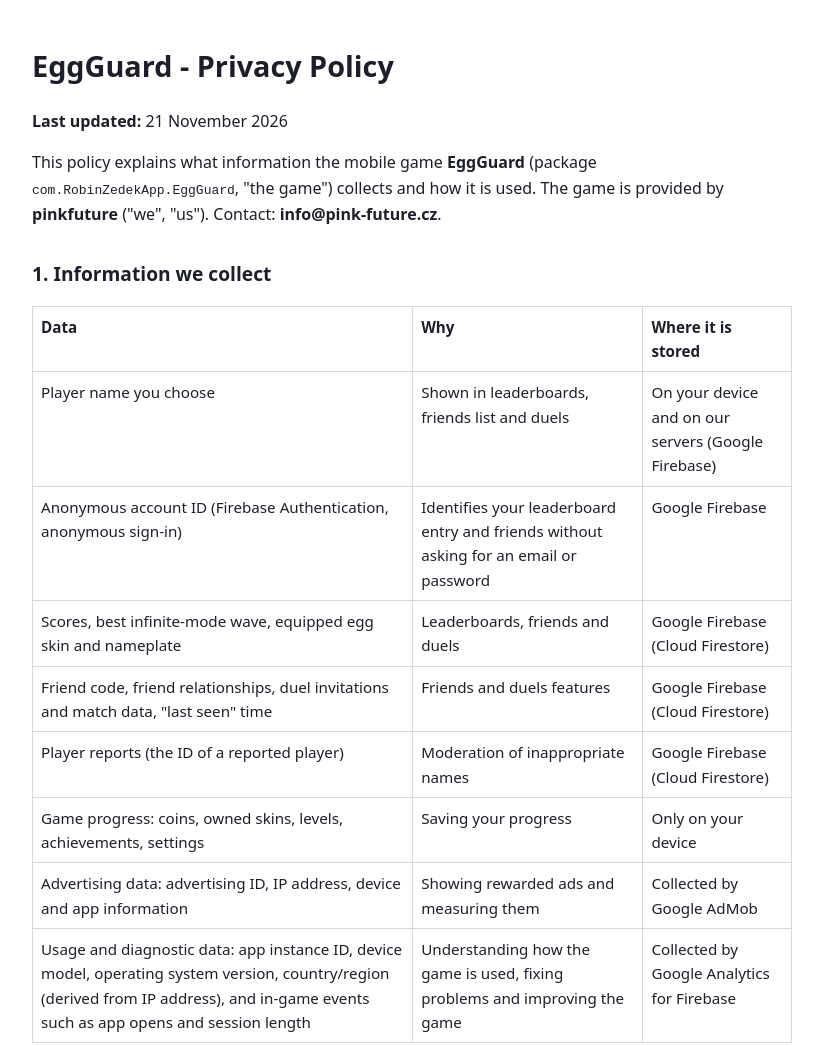
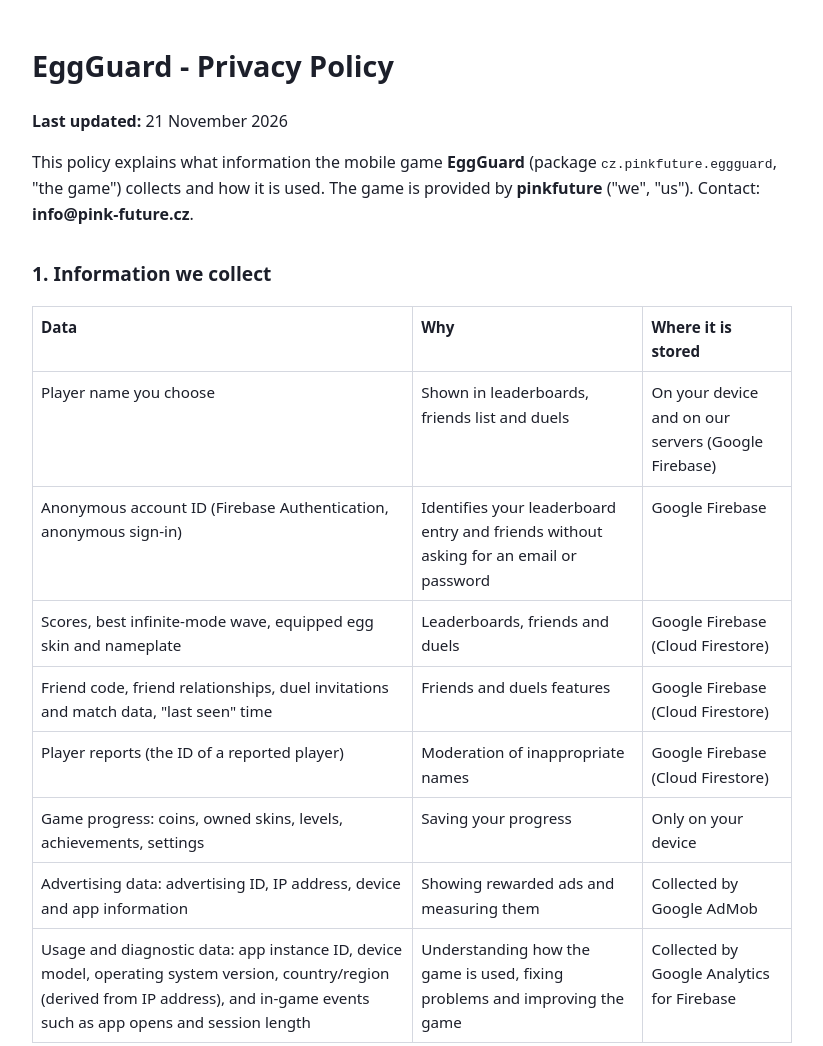
Before and after one commit to Robin-Zedek/eggguard-privacy, a plain HTML site: page index.html in a window 1280 px wide. Shown: the top 1046 px of the page, without its empty margins (228-1051 px from the left). Drawn offline with Linux system fonts and the light colour scheme.

Commit message:
Update package name to cz.pinkfuture.eggguard
Co-Authored-By: Claude Opus 5.5 <noreply@anthropic.com>

```diff
--- a/index.html
+++ b/index.html
@@ -14,7 +14,7 @@
 <body>
 <h1>EggGuard - Privacy Policy</h1>
 <p><strong>Last updated:</strong> 21 November 2026</p>
-<p>This policy explains what information the mobile game <strong>EggGuard</strong> (package <code>com.RobinZedekApp.EggGuard</code>, "the game") collects and how it is used. The game is provided by <strong>pinkfuture</strong> ("we", "us"). Contact: <strong>info@pink-future.cz</strong>.</p>
+<p>This policy explains what information the mobile game <strong>EggGuard</strong> (package <code>cz.pinkfuture.eggguard</code>, "the game") collects and how it is used. The game is provided by <strong>pinkfuture</strong> ("we", "us"). Contact: <strong>info@pink-future.cz</strong>.</p>
 
 <h2>1. Information we collect</h2>
 <table>
```
